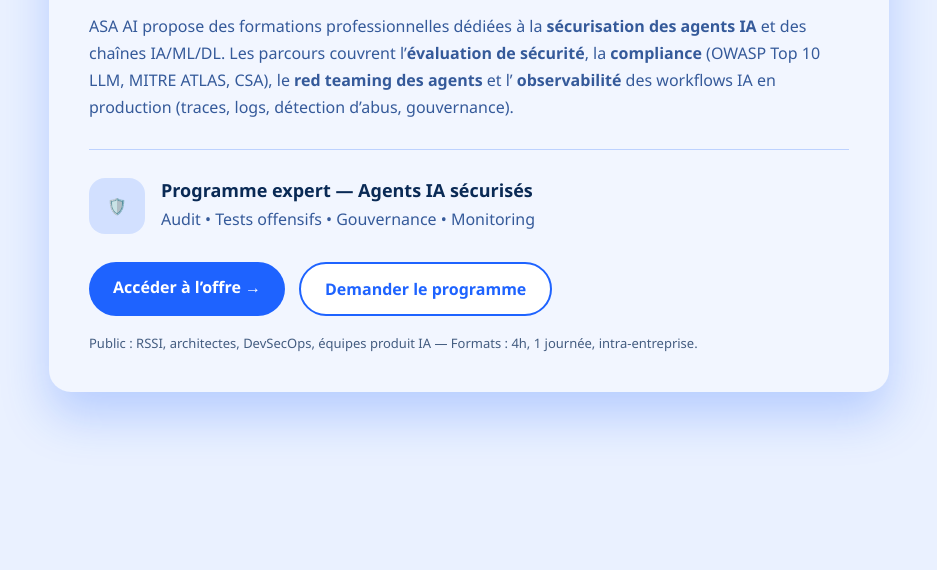
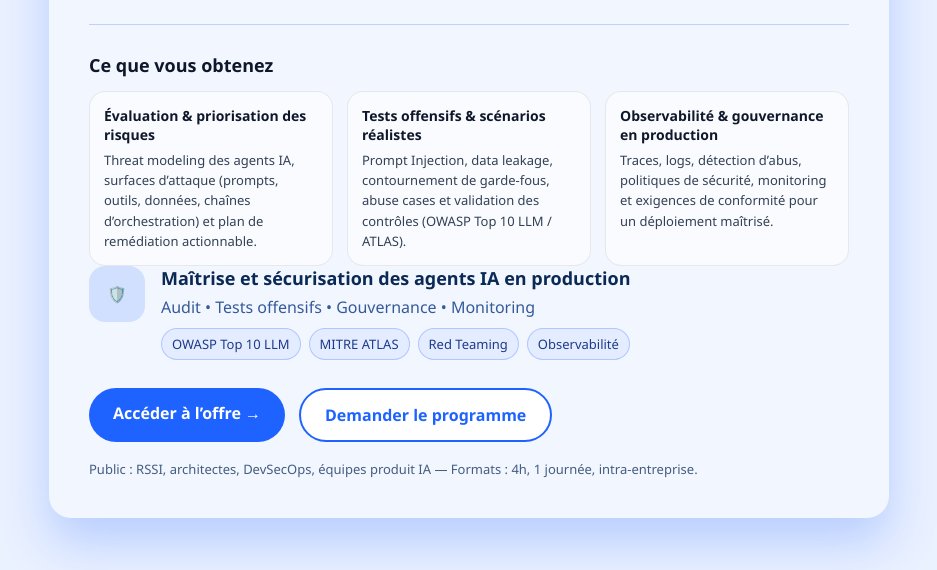
Before and after one commit to khemegha/asa-ai-formation, a plain HTML site: page index.html in a window 1280 px wide. Shown: the part 294-864 px from the top of the page, without its empty margins (171-1108 px from the left). Drawn offline with Linux system fonts and the light colour scheme.

```diff
--- a/index.html
+++ b/index.html
@@ -136,6 +136,48 @@
   height:56px;
   width:auto;
 }
+.chips{ margin-top:10px; display:flex; flex-wrap:wrap; gap:8px; }
+.chip{
+  display:inline-flex; align-items:center; gap:6px;
+  padding:6px 10px;
+  border-radius:999px;
+  border:1px solid rgba(20,80,255,.25);
+  background:rgba(20,80,255,.06);
+  font-size:13px;
+  color:#1e3a8a;
+}
+
+.benefits{ margin-top:26px; }
+.benefits h2{
+  margin:0 0 14px 0;
+  font-size:18px;
+  color:#0f172a;
+}
+.benefit-grid{
+  display:grid;
+  grid-template-columns: repeat(3, minmax(0, 1fr));
+  gap:14px;
+}
+.benefit-card{
+  padding:14px;
+  border-radius:16px;
+  border:1px solid rgba(15,23,42,.08);
+  background:rgba(255,255,255,.55);
+}
+.benefit-card h3{
+  margin:0 0 6px 0;
+  font-size:14px;
+  color:#0f172a;
+}
+.benefit-card p{
+  margin:0;
+  font-size:13px;
+  line-height:1.55;
+  color:#334155;
+}
+@media (max-width: 900px){
+  .benefit-grid{ grid-template-columns:1fr; }
+}
 </style>
 </head>
 
@@ -162,14 +204,37 @@
     </p>
 
     <hr>
+<section class="benefits">
+  <h2>Ce que vous obtenez</h2>
+  <div class="benefit-grid">
+    <div class="benefit-card">
+      <h3>Évaluation & priorisation des risques</h3>
+      <p>Threat modeling des agents IA, surfaces d’attaque (prompts, outils, données, chaînes d’orchestration) et plan de remédiation actionnable.</p>
+    </div>
+    <div class="benefit-card">
+      <h3>Tests offensifs & scénarios réalistes</h3>
+      <p>Prompt Injection, data leakage, contournement de garde-fous, abuse cases et validation des contrôles (OWASP Top 10 LLM / ATLAS).</p>
+    </div>
+    <div class="benefit-card">
+      <h3>Observabilité & gouvernance en production</h3>
+      <p>Traces, logs, détection d’abus, politiques de sécurité, monitoring et exigences de conformité pour un déploiement maîtrisé.</p>
+    </div>
+  </div>
+</section>
 
     <div class="offer">
       <div class="badge">🛡️</div>
       <div>
-        <strong>Programme expert — Agents IA sécurisés</strong>
+        <strong>Maîtrise et sécurisation des agents IA en production</strong>
         <div class="sub">
           Audit • Tests offensifs • Gouvernance • Monitoring
         </div>
+<div class="chips">
+  <span class="chip">OWASP Top 10 LLM</span>
+  <span class="chip">MITRE ATLAS</span>
+  <span class="chip">Red Teaming</span>
+  <span class="chip">Observabilité</span>
+</div>
       </div>
     </div>
 
```
